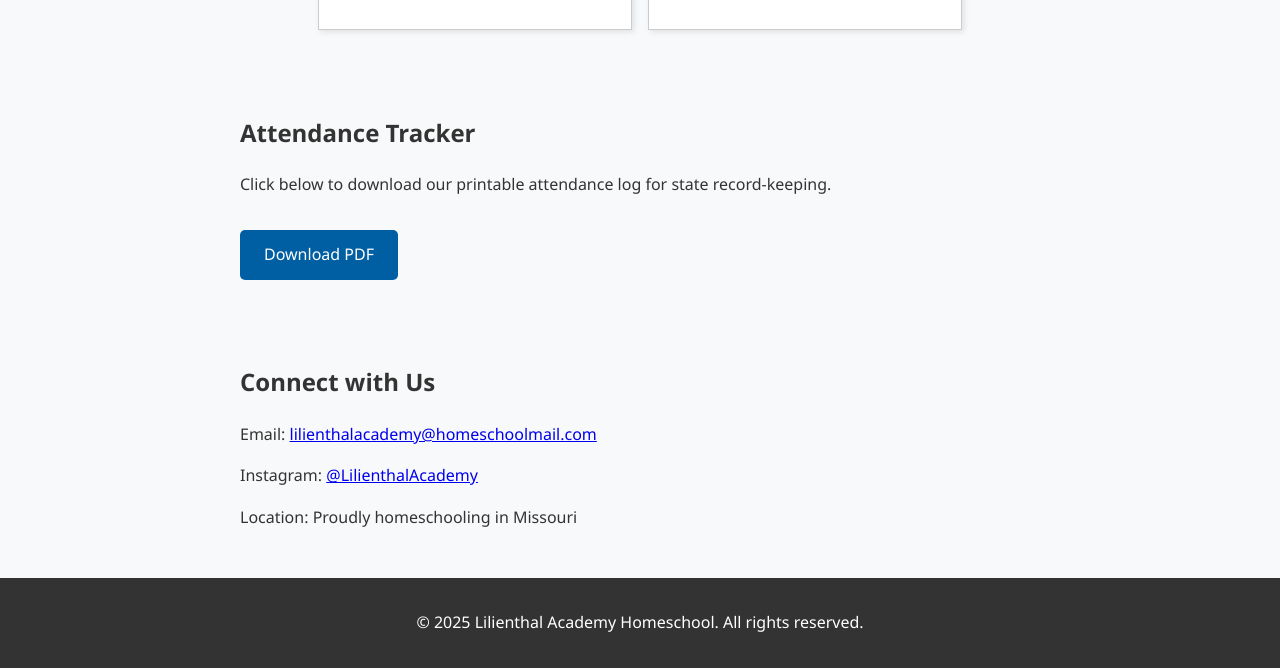
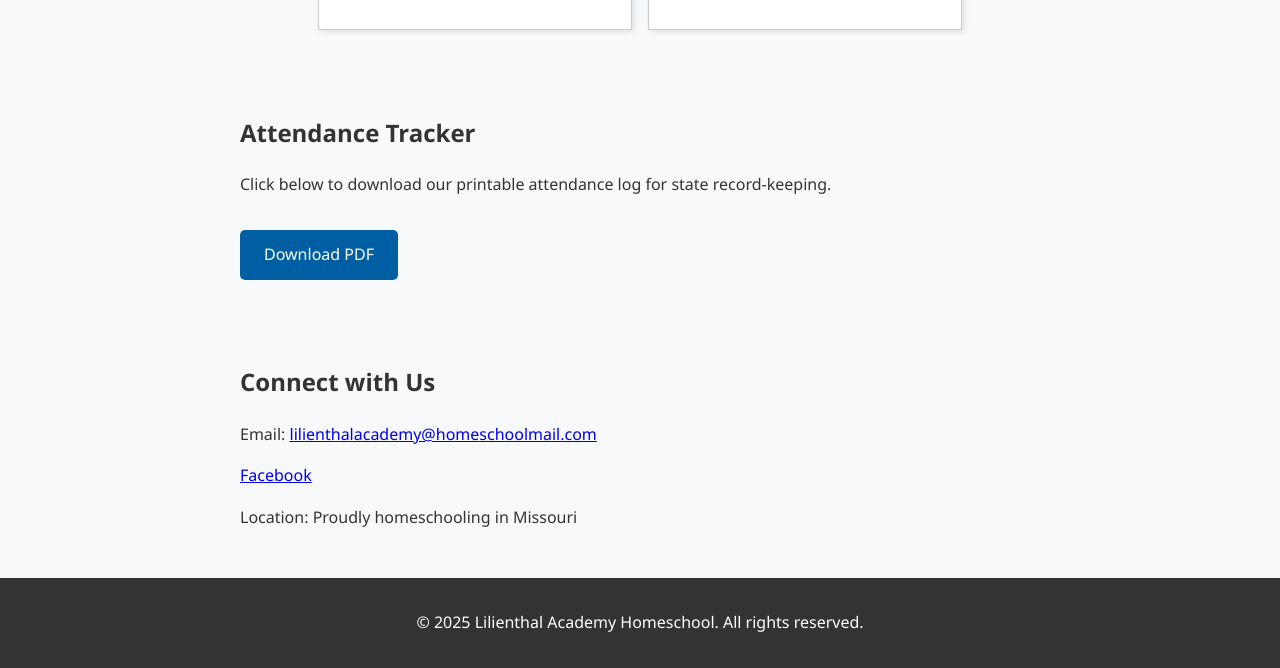
Before and after one commit to LilienthalAcademy/lilienthalacademy.github.io, a plain HTML site: page index.html in a window 1280 px wide. Shown: the part 1172-1840 px from the top of the page. Drawn offline with Linux system fonts and the light colour scheme.

Commit message:
Update index.html

```diff
--- a/index.html
+++ b/index.html
@@ -67,7 +67,7 @@
   <section id="contact">
     <h2>Connect with Us</h2>
     <p>Email: <a href="mailto:lilienthalacademy@homeschoolmail.com">lilienthalacademy@homeschoolmail.com</a></p>
-    <p>Instagram: <a href="#">@LilienthalAcademy</a></p>
+    <a href="https://www.facebook.com/groups/lilienthalacademy" target="_blank">Facebook</a>
     <p>Location: Proudly homeschooling in Missouri</p>
   </section>
 
```
